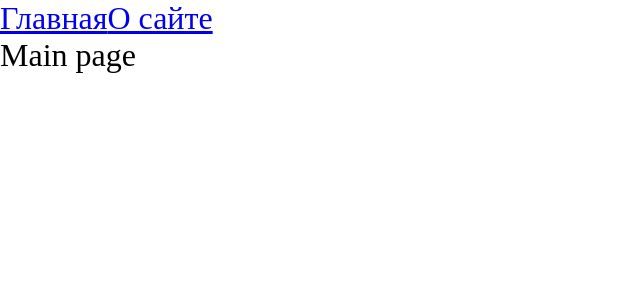
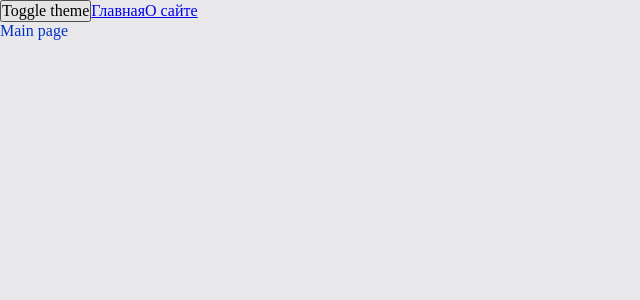
Before and after one commit to gry-dmitrij/ulbi-frontend-pro, a React app: page / in a window 1280 px wide. Shown: the top 300 px of the page, without its empty margins (0-640 px from the left). Built offline with nearby package versions, Linux system fonts and the light colour scheme.

Commit message:
lesson 1.7 стили

```diff
--- a/src/App.tsx
+++ b/src/App.tsx
@@ -1,12 +1,15 @@
-import { Counter } from './components/Counter'
 import { Link, Route, Routes } from 'react-router-dom'
-import './index.scss'
+import './styles/index.scss'
 import { AboutPageAsync } from './pages/AboutPage/AboutnPage.async'
 import { MainPageAsync } from './pages/MainPage/MainPage.async'
 import { Suspense } from 'react'
+import { useTheme } from './theme/useTheme'
 
 const App = () => {
-  return <div className='app'>
+  const {theme, toggleTheme} = useTheme()
+
+  return <div className={`app ${theme}`}>
+    <button onClick={toggleTheme}>Toggle theme</button>
     <Link to={'/'}>Главная</Link>
     <Link to={'/about'}>О сайте</Link>
     <Suspense fallback={<div>Loading</div>}>
--- a/src/index.scss
+++ /dev/null
@@ -1,9 +0,0 @@
-* {
-  margin: 0;
-  padding: 0;
-  box-sizing: border-box;
-}
-
-.app {
-  font-size: 32px;
-}
--- a/src/index.tsx
+++ b/src/index.tsx
@@ -2,10 +2,13 @@
 import { Counter } from './components/Counter'
 import App from './App'
 import { BrowserRouter } from 'react-router-dom'
+import ThemeProvider from './theme/ThemeProvider'
 
 render(
   <BrowserRouter>
-    <App />
+    <ThemeProvider>
+      <App />
+    </ThemeProvider>
   </BrowserRouter>,
   document.getElementById('root')
 )
--- /dev/null
+++ b/src/styles/index.scss
@@ -0,0 +1,13 @@
+@import "reset";
+@import "variables/global";
+@import "themes/normal";
+@import "themes/dark";
+
+.app {
+  font-size: var(--font-m);
+
+  background: var(--bg-color);
+  color: var(--primary-color);
+
+  min-height: 100vh;
+}
--- /dev/null
+++ b/src/styles/reset.scss
@@ -0,0 +1,13 @@
+* {
+  margin: 0;
+  padding: 0;
+  box-sizing: border-box;
+}
+
+input,
+button,
+textarea,
+select {
+  margin: 0;
+  font: inherit;
+}
--- /dev/null
+++ b/src/styles/themes/dark.scss
@@ -0,0 +1,6 @@
+.app.dark {
+  --bg-color: #090949;
+
+  --primary-color: #049604;
+  --secondary-color: #04ff04;
+}
--- /dev/null
+++ b/src/styles/themes/normal.scss
@@ -0,0 +1,6 @@
+:root {
+  --bg-color: #e8e8ea;
+
+  --primary-color: #0232c2;
+  --secondary-color: #0449e0;
+}
--- /dev/null
+++ b/src/styles/variables/global.scss
@@ -0,0 +1,11 @@
+:root {
+  --font-family-main: Consolas, "Times New Roman", serif;
+
+  --font-size-m: 16px;
+  --font-line-m: 24px;
+  --font-m: var(--font-size-m) / var(--font-line-m) var(--font-family-main);
+
+  --font-size-l: 24px;
+  --font-lin-l:  32px;
+  --font-l: var(--font-size-l) / var(--font-line-l) var(--font-family-main);
+}
--- /dev/null
+++ b/src/theme/ThemeContext.ts
@@ -0,0 +1,15 @@
+import { createContext } from 'react'
+
+export enum Theme {
+  LIGHT = 'light',
+  DARK = 'dark'
+}
+
+export interface ThemeContextProps {
+  theme?: Theme
+  setTheme?: (theme: Theme) => void
+}
+
+export const ThemeContext = createContext<ThemeContextProps>({})
+
+export const LOCAL_STORAGE_THEME_KEY = 'theme'
--- /dev/null
+++ b/src/theme/ThemeProvider.tsx
@@ -0,0 +1,19 @@
+import { LOCAL_STORAGE_THEME_KEY, Theme, ThemeContext } from './ThemeContext'
+import { FC, useMemo, useState } from 'react'
+
+const defaultTheme = localStorage.getItem(LOCAL_STORAGE_THEME_KEY) as Theme || Theme.LIGHT
+
+const ThemeProvider: FC = ({children}) => {
+  const [theme, setTheme] = useState<Theme>(defaultTheme)
+
+  const defaultProps = useMemo(() => ({
+    theme,
+    setTheme
+  }), [theme])
+
+  return <ThemeContext.Provider value={defaultProps}>
+    {children}
+  </ThemeContext.Provider>
+}
+
+export default ThemeProvider
--- /dev/null
+++ b/src/theme/useTheme.ts
@@ -0,0 +1,22 @@
+import { LOCAL_STORAGE_THEME_KEY, Theme, ThemeContext } from './ThemeContext'
+import { useContext } from 'react'
+
+interface UseThemeResult {
+  toggleTheme: () => void
+  theme: Theme
+}
+
+export function useTheme(): UseThemeResult {
+  const {theme, setTheme} = useContext(ThemeContext)
+
+  const toggleTheme = () => {
+    const newTheme = theme === Theme.DARK ? Theme.LIGHT : Theme.DARK
+    setTheme(newTheme)
+    localStorage.setItem(LOCAL_STORAGE_THEME_KEY, newTheme)
+  }
+
+  return {
+    theme,
+    toggleTheme
+  }
+}
```
